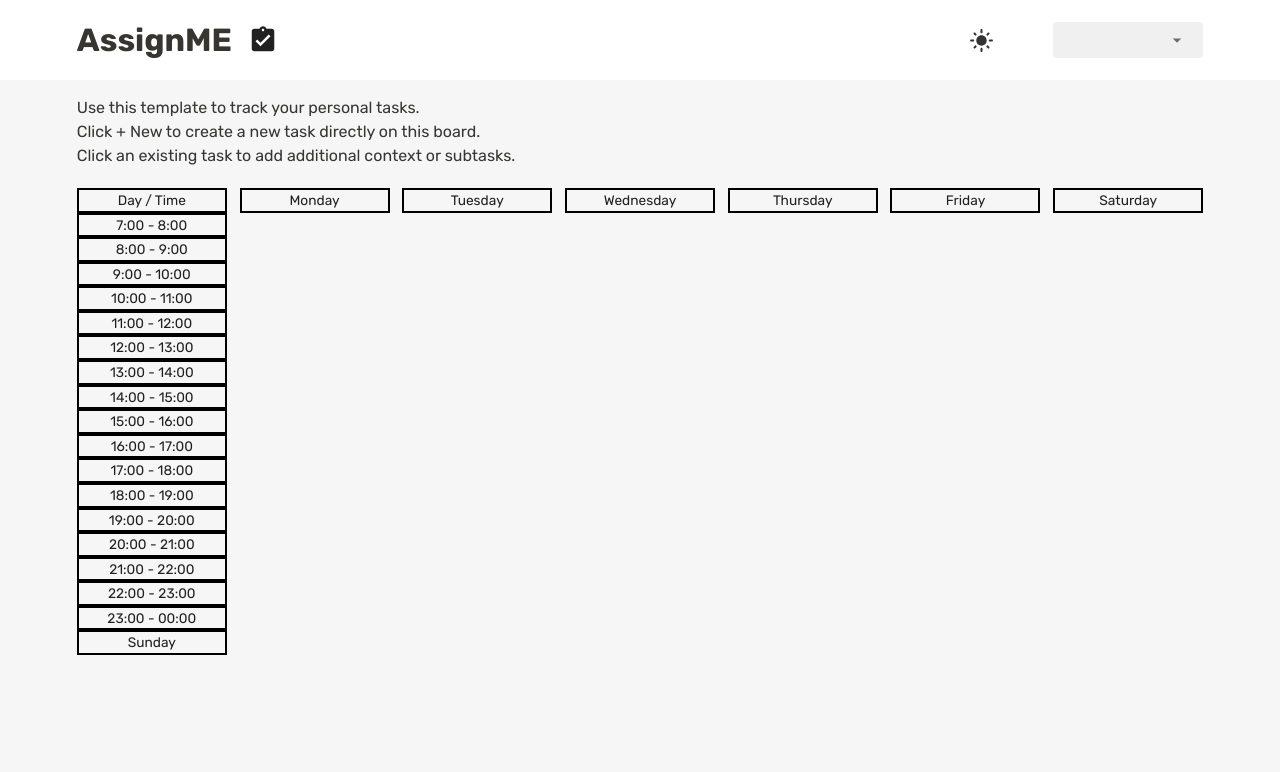
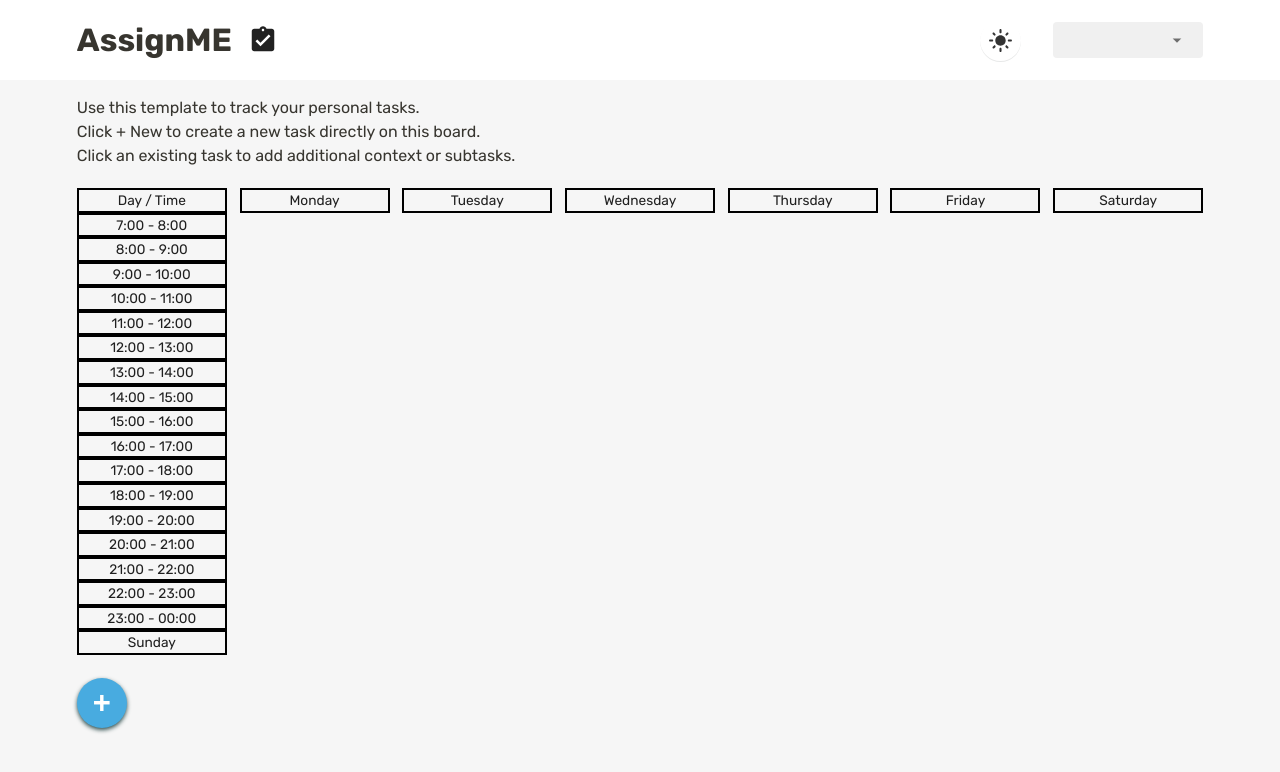
Before and after one commit to Ratanak-Rin-Sbu/AssignMe, a React (Create React App) app in the folder client/: page /schedule in a window 1280 px wide. Shown: the top 772 px of the page. Built offline with nearby package versions, Linux system fonts and the light colour scheme.

Commit message:
Added a button to add events to MySchedule

```diff
--- a/client/src/index.css
+++ b/client/src/index.css
@@ -11,30 +11,54 @@ body,
 }
 
 button {
-  margin-top: 15px;
-  width: 5rem;
-  height: 1.8rem;
-  color: rgb(55, 53, 47);
-  background: transparent;
-  border-radius: 5px;
-  -webkit-transition: all 0.5s ease;
-  transition: all 0.5s ease;
-  -webkit-transform: translate(0, 0);
-  transform: translate(0, 0);
+  margin-top: 10px;
+  width: auto;
+  appearance: none;
+  background-color: #2ea44f;
+  border: 1px solid rgba(27, 31, 35, .15);
+  border-radius: 6px;
+  box-shadow: rgba(27, 31, 35, .1) 0 1px 0;
+  box-sizing: border-box;
+  color: #fff;
+  cursor: pointer;
+  display: inline-block;
+  font-size: 14px;
+  font-weight: 600;
+  line-height: 20px;
+  padding: 6px 16px;
+  position: relative;
+  text-align: center;
+  text-decoration: none;
+  user-select: none;
+  vertical-align: middle;
+  white-space: nowrap;
 }
 
 button:hover {
-  color: whitesmoke;
+  /* color: whitesmoke; */
+  background-color: #2c974b;
   -webkit-transition: all 0.35s ease;
   transition: all 0.35s ease;
 }
 
 button:active {
+  background-color: #298e46;
+  box-shadow: rgba(20, 70, 32, .2) 0 1px 0 inset;
   -webkit-transform: translate(5px, 5px);
   transform: translate(5px, 5px);
 }
 
-.btn-add {
+button:focus {
+  box-shadow: rgba(46, 164, 79, .4) 0 0 0 3px;
+  outline: none
+}
+
+button:focus:not(:focus-visible):not(.focus-visible) {
+  box-shadow: none;
+  outline: none
+}
+
+/* .btn-add {
   border: 3px solid aqua;
 }
 
@@ -50,4 +74,4 @@ button:active {
 .btn-cancel:hover {
   background-color: red;
   border: 3px solid red;
-}
+} */
--- a/client/src/scenes/schedule.jsx
+++ b/client/src/scenes/schedule.jsx
@@ -33,6 +33,104 @@ const Schedule = () => {
         </Typography>
         <ScheduleWrapper />
       </Box>
+      <Box m="1% 6% 0 6%">
+        <Button
+          style={{
+            backgroundColor: "#48abe0",
+            color: "white",
+            border: "none",
+            padding: "5px",
+            fontSize: "31px",
+            height: "50px",
+            width: "50px",
+            boxShadow: "0 2px 4px darkslategray",
+            cursor: "pointer",
+            transition: "all 0.2s ease",
+            borderRadius: "50%",
+            '&:active': {
+              backgroundColor: "#48abe0",
+              boxShadow: "0 0 2px darkslategray",
+              transform: "translateY(2px)",
+            }
+          }}
+          onClick={() => {setOpenModal(true)}}
+        >
+          +
+        </Button>
+        <Modal
+          open={openModal}
+          onClose={() => {setOpenModal(false)}}
+        >
+          <Box
+            sx={{
+              position: 'absolute',
+              top: '50%',
+              left: '50%',
+              transform: 'translate(-50%, -50%)',
+              width: 400,
+              height: "auto",
+              backgroundColor: "#DDDDDD",
+              boxShadow: 24,
+              borderRadius: "10px",
+              p: 4,
+            }}
+          >
+            <input
+              type="text"
+              style={{
+                width: "100%",
+                border: 0,
+                borderBottom: "2px solid gray",
+                outline: 0,
+                fontSize: "1rem",
+                padding: "7px 0",
+                background: "transparent",
+                transition: "border-color 0.2s",
+                marginBottom: "15px",
+              }}
+              placeholder="Event Name"
+            />
+            <input
+              type="text"
+              style={{
+                width: "100%",
+                border: 0,
+                borderBottom: "2px solid gray",
+                outline: 0,
+                fontSize: "1rem",
+                padding: "7px 0",
+                background: "transparent",
+                transition: "border-color 0.2s",
+                marginBottom: "15px",
+              }}
+              placeholder="Location"
+            />
+            <input
+              type="text"
+              style={{
+                width: "100%",
+                border: 0,
+                borderBottom: "2px solid gray",
+                outline: 0,
+                fontSize: "1rem",
+                padding: "7px 0",
+                background: "transparent",
+                transition: "border-color 0.2s",
+                marginBottom: "15px",
+              }}
+              placeholder="Time"
+            />
+            <FlexBetween mr="89%">
+              <button
+                className="btn-add"
+                onClick={() => {setOpenModal(false)}}
+              >
+                ADD EVENT
+              </button>
+            </FlexBetween>
+          </Box>
+        </Modal>
+      </Box>
     </>
   )
 }
```
